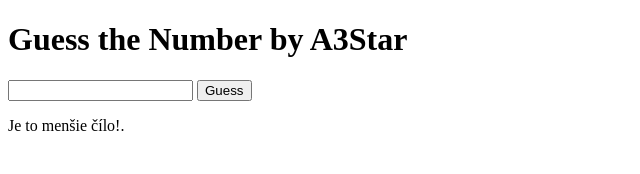
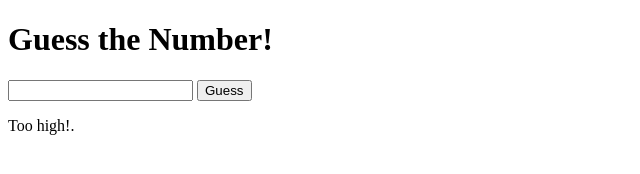
Before and after one commit to A3Star28/Guess-the-Number, a plain HTML site: page index.html in a window 1280 px wide. Both pictures are taken after a click on the button "Guess". Shown: the whole page, without its empty margins (0-640 px from the left). Drawn offline with Linux system fonts and the light colour scheme.

Commit message:
Update index.html

```diff
--- a/index.html
+++ b/index.html
@@ -1,10 +1,10 @@
 <!DOCTYPE html>
 <html>
 <head>
-  <title>Guess the Number</title>
+  <title>Guess the Number </title>
 </head>
 <body>
-  <h1>Guess the Number by A3Star</h1>
+  <h1>Guess the Number!</h1>
   <input id="guess" type="number" />
   <button id="submit">Guess</button>
   <p id="result"></p>
@@ -22,9 +22,9 @@
       if (userGuess === secretNumber) {
         document.getElementById("result").innerHTML = ` Congratulations! You found the number in ${attempts} attempts.`;
       } else if (userGuess < secretNumber) {
-        document.getElementById("result").innerHTML = `Je to väčšie čílo!`;
+        document.getElementById("result").innerHTML = `Too low!`;
       } else {
-        document.getElementById("result").innerHTML = `Je to menšie čílo!.`;
+        document.getElementById("result").innerHTML = `Too high!.`;
       }
     }
   </script>
```
